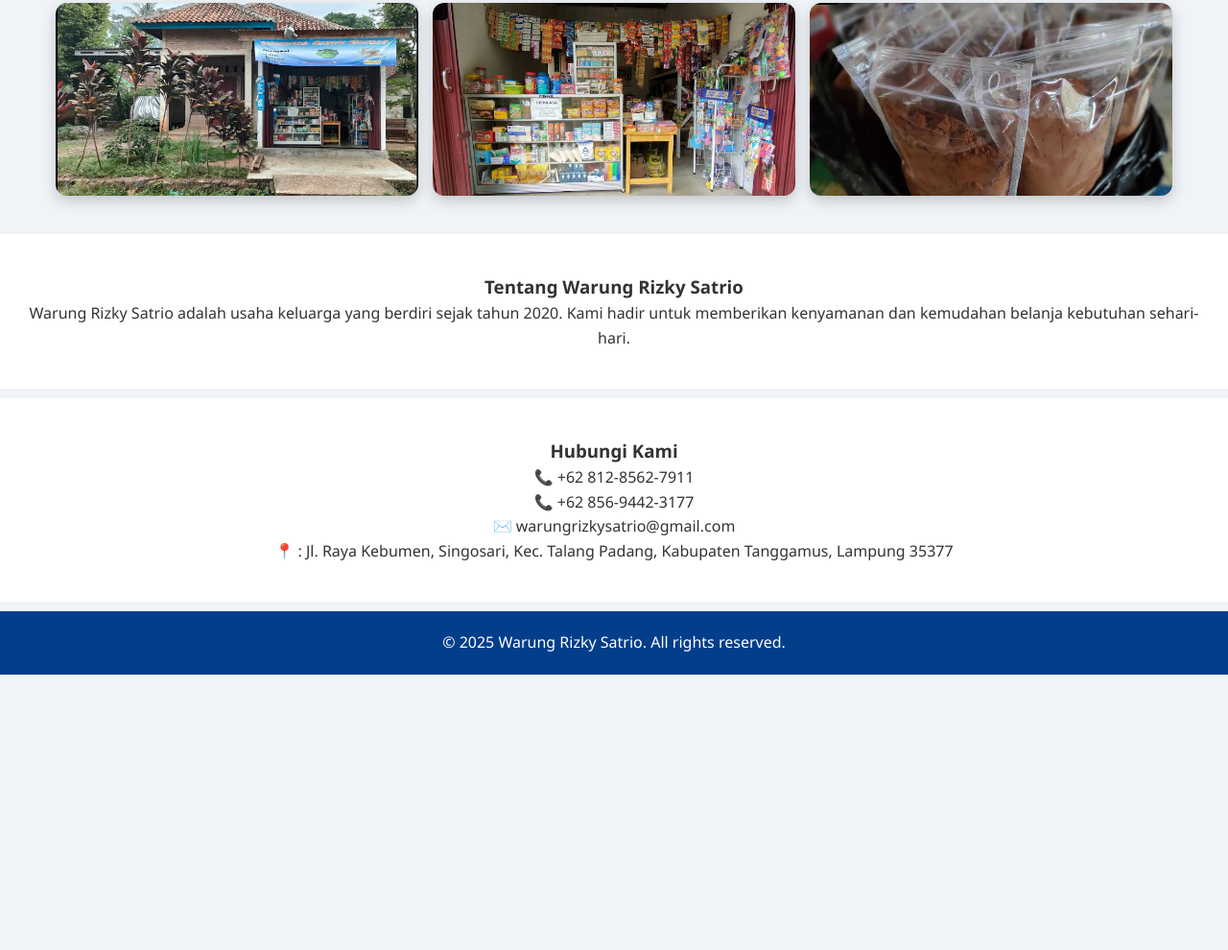
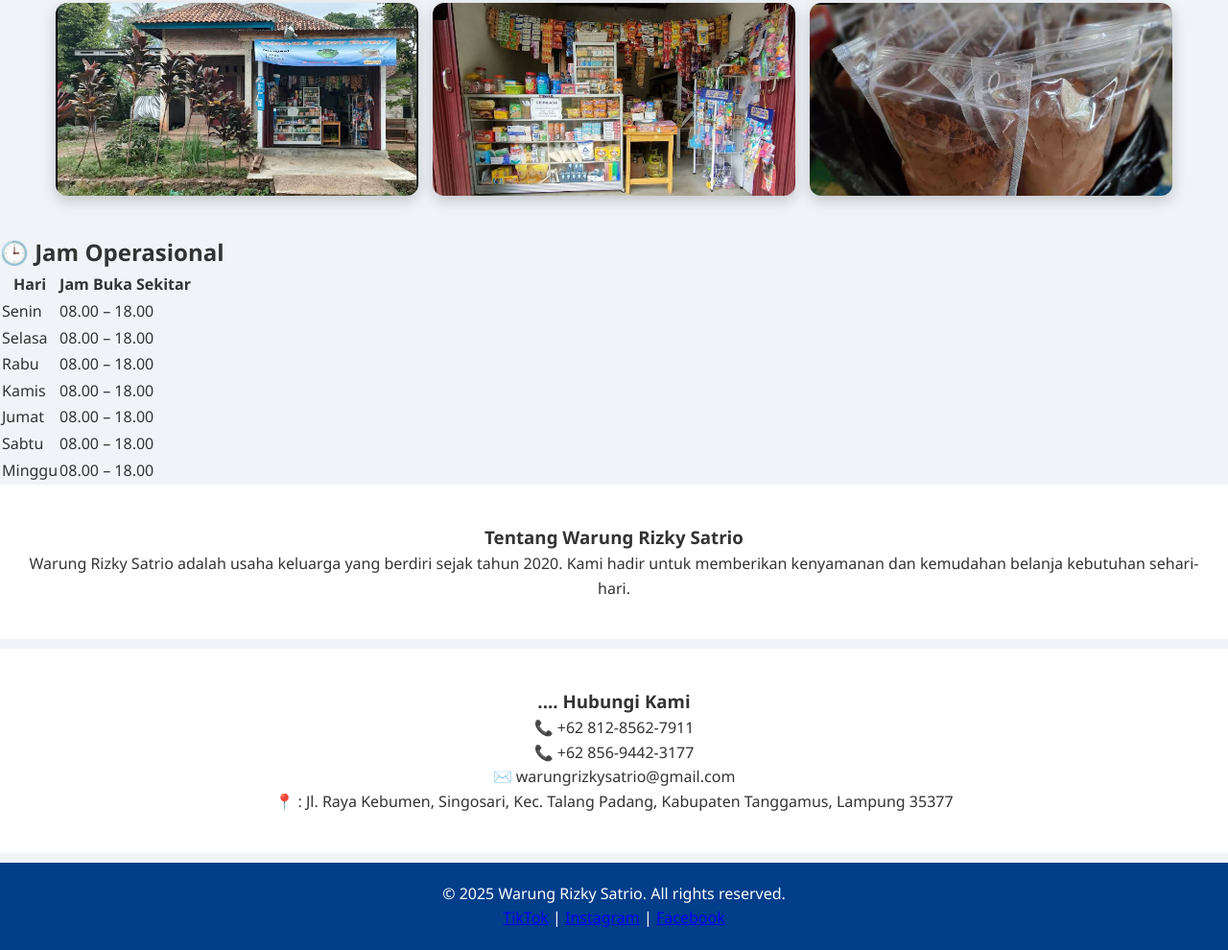
Before and after one commit to warungrizkysatrio/warung-sembako, a plain HTML site: page index.html in a window 1280 px wide. Shown: the part 905-1895 px from the top of the page at 96% size. Before the commit the page ends 1608 px from the top, so only its background shows below. Drawn offline with Linux system fonts and the light colour scheme.

Commit message:
Update index.html

```diff
--- a/index.html
+++ b/index.html
@@ -5,6 +5,7 @@
   <meta name="viewport" content="width=device-width, initial-scale=1.0"/>
   <title>Warung Rizky Satrio</title>
   <link rel="stylesheet" href="styles.css" />
+  <link rel="icon" type="images/lingagu.png" href="favicon.png" />
 </head>
 <body>
   <header class="header">
@@ -28,24 +29,59 @@
     </div>
   </section>
 
+  <!-- Jadwal Buka -->
+  <section class="hours">
+    <h2>🕒 Jam Operasional</h2>
+    <table>
+      <tr><th>Hari</th><th>Jam Buka Sekitar</th></tr>
+      <tr><td>Senin</td><td>08.00 – 18.00</td></tr>
+      <tr><td>Selasa</td><td>08.00 – 18.00</td></tr>
+      <tr><td>Rabu</td><td>08.00 – 18.00</td></tr>
+      <tr><td>Kamis</td><td>08.00 – 18.00</td></tr>
+      <tr><td>Jumat</td><td>08.00 – 18.00</td></tr>
+      <tr><td>Sabtu</td><td>08.00 – 18.00</td></tr>
+      <tr><td>Minggu</td><td>08.00 – 18.00</td></tr>
+    </table>
+  </section>
+
   <section class="about">
     <h3>Tentang Warung Rizky Satrio</h3>
     <p>Warung Rizky Satrio adalah usaha keluarga yang berdiri sejak tahun 2020. Kami hadir untuk memberikan kenyamanan dan kemudahan belanja kebutuhan sehari-hari.</p>
   </section>
 
   <section class="contact">
-    <h3>Hubungi Kami</h3>
-
+    <h3>.... Hubungi Kami</h3>
     <p>📞 +62 812-8562-7911</p>
     <p>📞 +62 856-9442-3177</p>
     <p>✉️ warungrizkysatrio@gmail.com</p>
     <p>📍 : Jl. Raya Kebumen, Singosari, Kec. Talang Padang, Kabupaten Tanggamus, Lampung 35377</p>
-
   </section>
 
   <footer>
     <p>&copy; 2025 Warung Rizky Satrio. All rights reserved.</p>
+    <div class="social-media">
+      <a href="https://www.tiktok.com/@warungrizkysatrio" target="_blank">TikTok</a> |
+      <a href="https://www.instagram.com" target="_blank">Instagram</a> |
+      <a href="https://www.facebook.com/profile.php?id=61574912243676" target="_blank">Facebook</a>
+    </div>
   </footer>
+
+  <script>
+    // Scroll animation
+    const sections = document.querySelectorAll('section');
+    const observer = new IntersectionObserver(entries => {
+      entries.forEach(entry => {
+        if (entry.isIntersecting) {
+          entry.target.classList.add('show');
+        }
+      });
+    }, { threshold: 0.1 });
+
+    sections.forEach(section => {
+      section.classList.add('hidden');
+      observer.observe(section);
+    });
+  </script>
 
   <script src="scripts.js"></script>
 </body>
```
